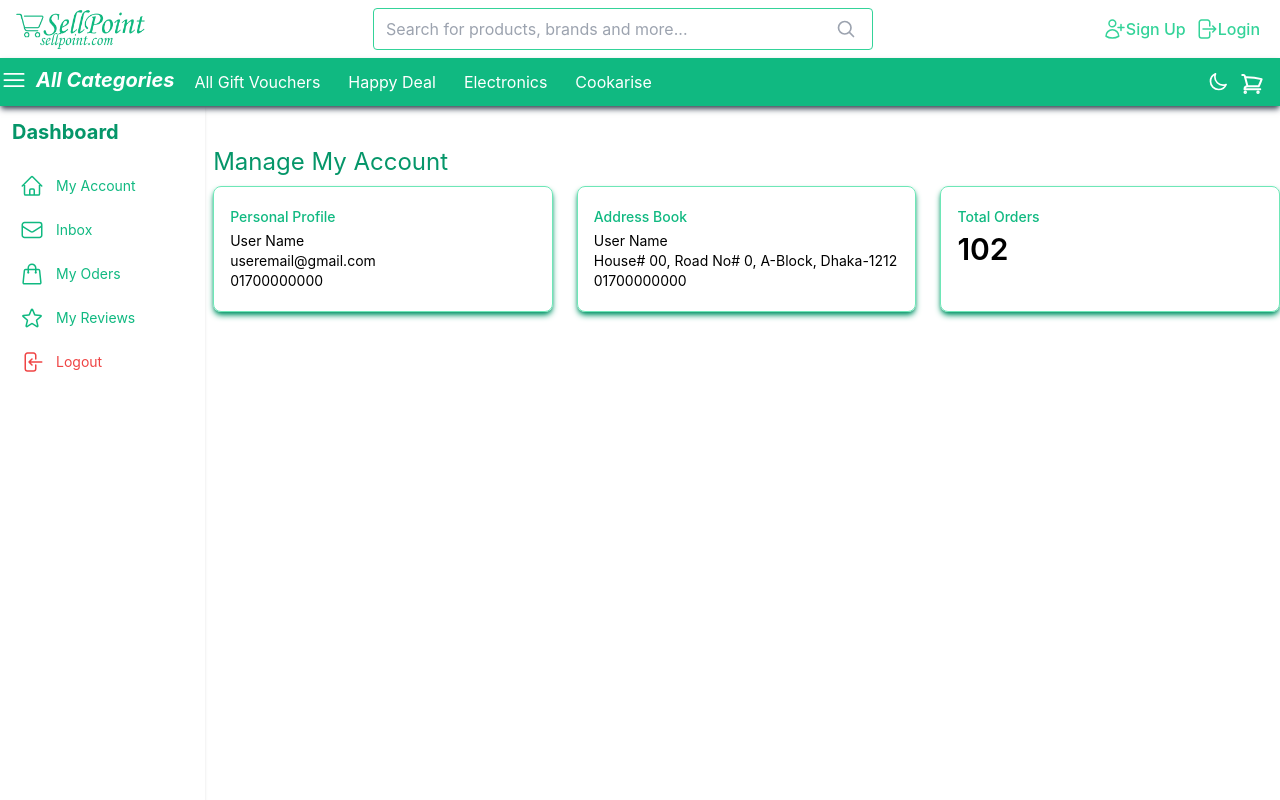
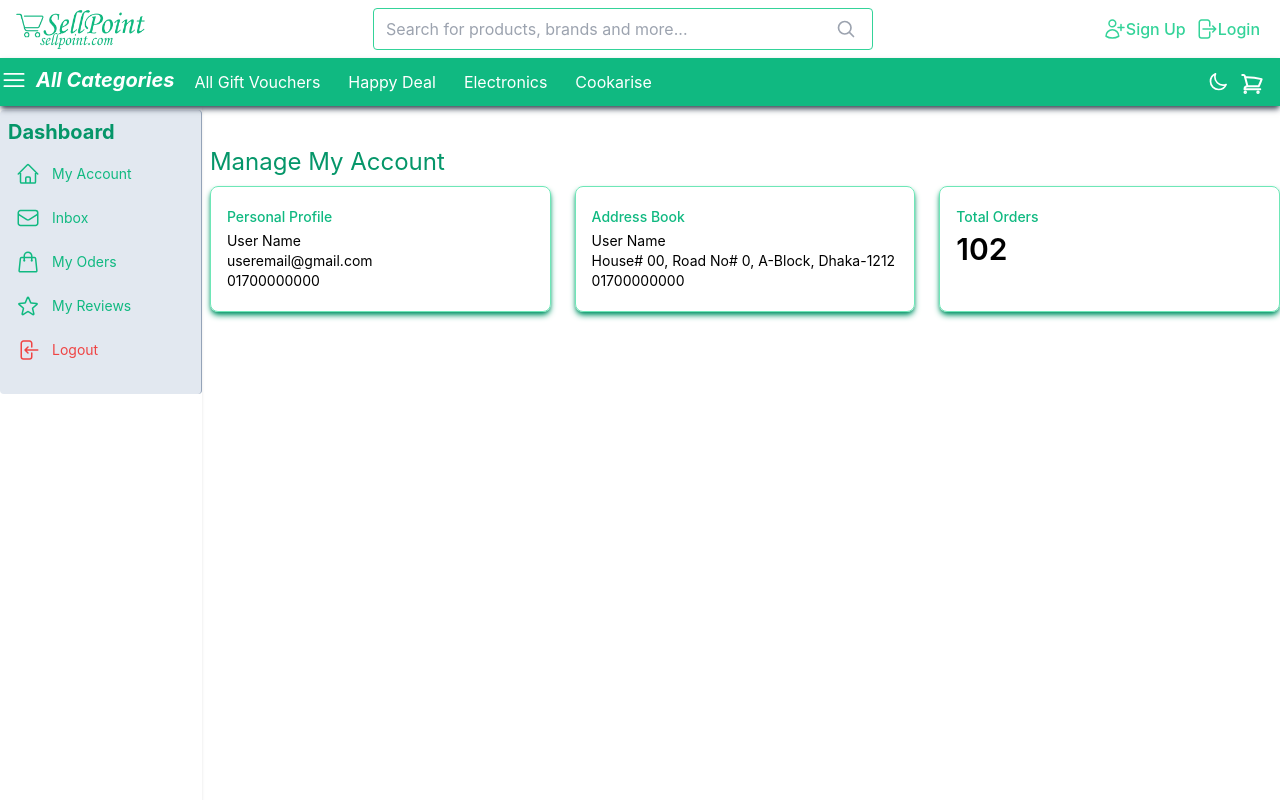
Before and after one commit to mahbub045/sellpoint, a Next.js app: page /User in a window 1280 px wide. Shown: the top 800 px of the page. Built offline with nearby package versions, Linux system fonts and the light colour scheme.

Commit message:
Change user dash board color

```diff
--- a/pages/User.js
+++ b/pages/User.js
@@ -13,8 +13,8 @@ const User = () => {
         <>
             <Header title={'User Name'} />
             <div className="flex container m-auto">
-                <div className="flex flex-col h-screen p-3  shadow w-60">
-                    <div className="space-y-3">
+                <div className="flex flex-col h-screen pt-1  shadow w-60">
+                    <div className="bg-slate-200 dark:bg-slate-950 border-r border-slate-400 dark:border-stone-500 rounded p-2">
                         <div className="flex items-center">
                             <h2 className="text-xl font-bold text-emerald-600">Dashboard</h2>
                         </div>
```
